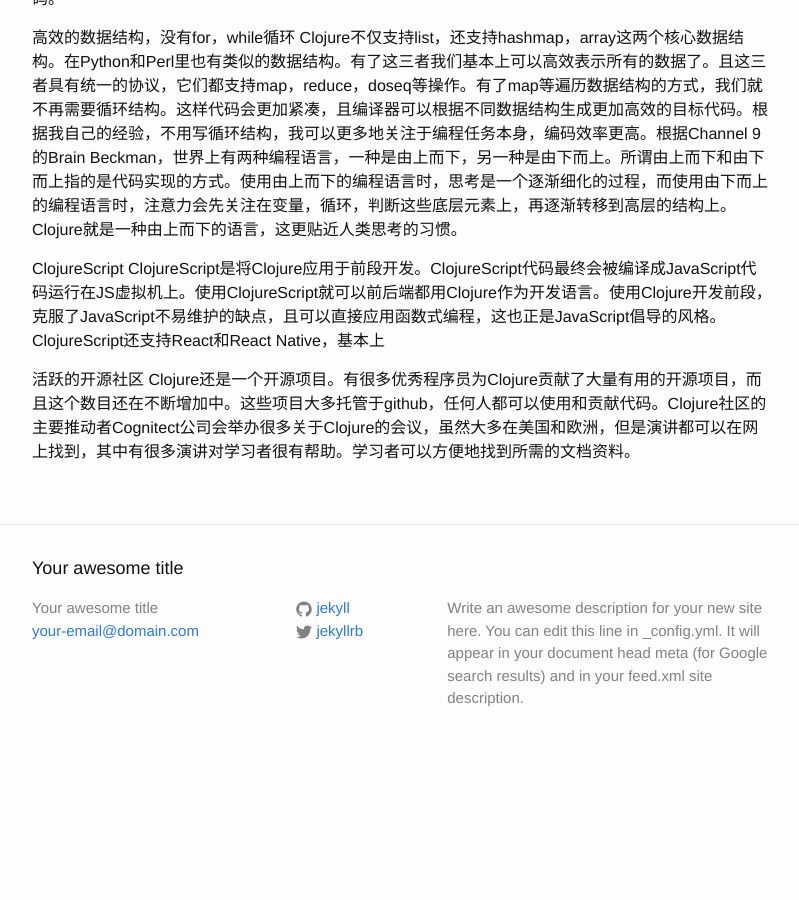
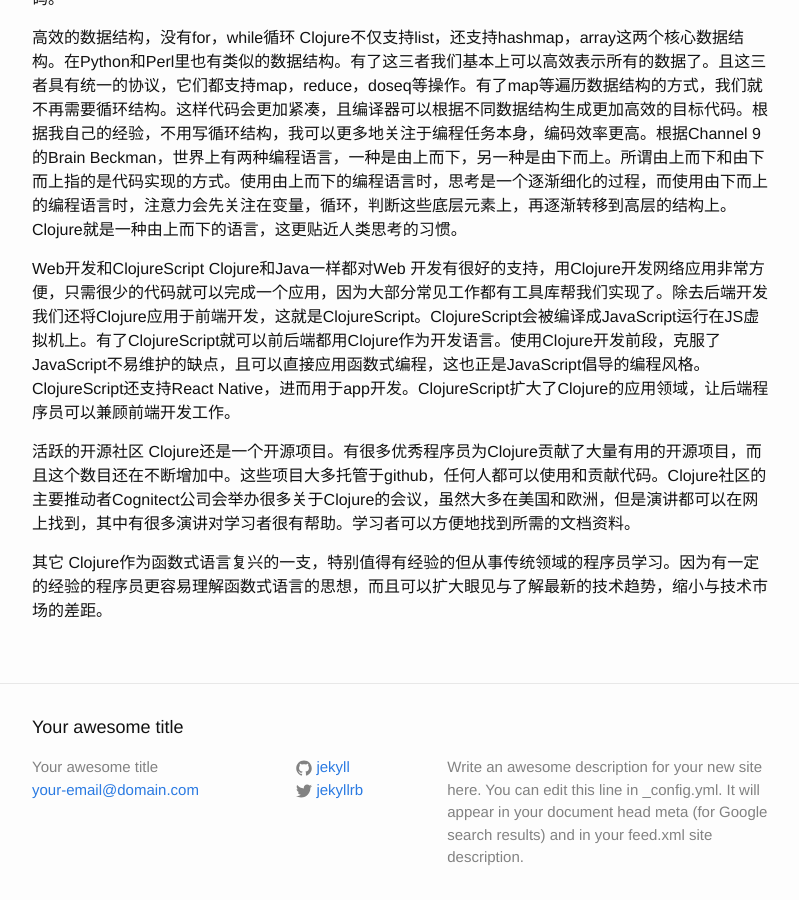
Before and after one commit to paul356/blog.backup, a Jekyll site: the page built from _posts/2016-01-22-new.md, in a window 1280 px wide and 900 px high, scrolled down 675 px. Shown: the whole window, without its empty margins (238-1037 px from the left). Built offline with Jekyll 4.4.1, drawn with Linux system fonts in a browser that asks for light colours; before the commit the page ends 1445 px from its top, so only the background shows below that; some of the changed text lies outside the part shown.

Commit message:
Created :_posts/2016-01-22-new.md

```diff
--- a/_posts/2016-01-22-new.md
+++ b/_posts/2016-01-22-new.md
@@ -3,7 +3,7 @@ layout: post
 title: "Title"
 tags:
 ---
-程序员应该学习Clojure么
+你为什么应该学习Clojure
 
 Clojure是Rich Hickey发明的Lisp方言。Clojure选择JVM或CLR作为其运行环境。Clojure代码在运行前会被编译成Java字节码，因此Clojure可以很方便地调用Java代码。Clojure代码可以享有和Java语言相当的运行速度。学习过Lisp的人都对高阶函数，宏，laziness，map等语言特性着迷不已，但是由于其性能不足等原因，在实际生产中却很少见到Lisp的身影。Clojure是一种可以广泛用于实际生产的Lisp方言，除了性能之外Clojure还有很多其它优点。
 
@@ -13,8 +13,11 @@ immutable和mutable的平衡，支持代码并行化
 高效的数据结构，没有for，while循环
 Clojure不仅支持list，还支持hashmap，array这两个核心数据结构。在Python和Perl里也有类似的数据结构。有了这三者我们基本上可以高效表示所有的数据了。且这三者具有统一的协议，它们都支持map，reduce，doseq等操作。有了map等遍历数据结构的方式，我们就不再需要循环结构。这样代码会更加紧凑，且编译器可以根据不同数据结构生成更加高效的目标代码。根据我自己的经验，不用写循环结构，我可以更多地关注于编程任务本身，编码效率更高。根据Channel 9的Brain Beckman，世界上有两种编程语言，一种是由上而下，另一种是由下而上。所谓由上而下和由下而上指的是代码实现的方式。使用由上而下的编程语言时，思考是一个逐渐细化的过程，而使用由下而上的编程语言时，注意力会先关注在变量，循环，判断这些底层元素上，再逐渐转移到高层的结构上。Clojure就是一种由上而下的语言，这更贴近人类思考的习惯。
 
-ClojureScript
-ClojureScript是将Clojure应用于前段开发。ClojureScript代码最终会被编译成JavaScript代码运行在JS虚拟机上。使用ClojureScript就可以前后端都用Clojure作为开发语言。使用Clojure开发前段，克服了JavaScript不易维护的缺点，且可以直接应用函数式编程，这也正是JavaScript倡导的风格。ClojureScript还支持React和React Native，基本上
+Web开发和ClojureScript
+Clojure和Java一样都对Web 开发有很好的支持，用Clojure开发网络应用非常方便，只需很少的代码就可以完成一个应用，因为大部分常见工作都有工具库帮我们实现了。除去后端开发我们还将Clojure应用于前端开发，这就是ClojureScript。ClojureScript会被编译成JavaScript运行在JS虚拟机上。有了ClojureScript就可以前后端都用Clojure作为开发语言。使用Clojure开发前段，克服了JavaScript不易维护的缺点，且可以直接应用函数式编程，这也正是JavaScript倡导的编程风格。ClojureScript还支持React Native，进而用于app开发。ClojureScript扩大了Clojure的应用领域，让后端程序员可以兼顾前端开发工作。
 
 活跃的开源社区
 Clojure还是一个开源项目。有很多优秀程序员为Clojure贡献了大量有用的开源项目，而且这个数目还在不断增加中。这些项目大多托管于github，任何人都可以使用和贡献代码。Clojure社区的主要推动者Cognitect公司会举办很多关于Clojure的会议，虽然大多在美国和欧洲，但是演讲都可以在网上找到，其中有很多演讲对学习者很有帮助。学习者可以方便地找到所需的文档资料。
+
+其它
+Clojure作为函数式语言复兴的一支，特别值得有经验的但从事传统领域的程序员学习。因为有一定的经验的程序员更容易理解函数式语言的思想，而且可以扩大眼见与了解最新的技术趋势，缩小与技术市场的差距。
```
